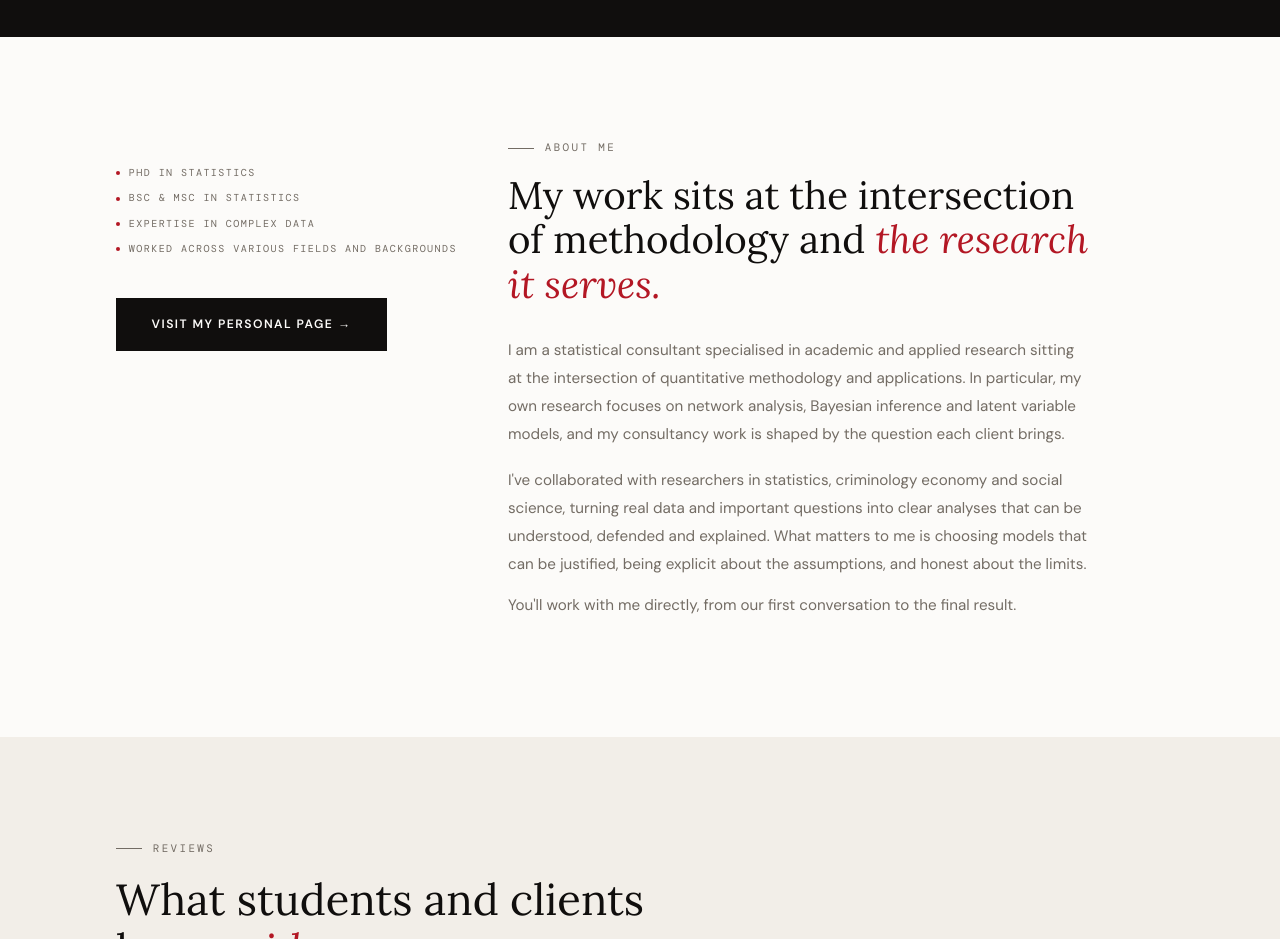
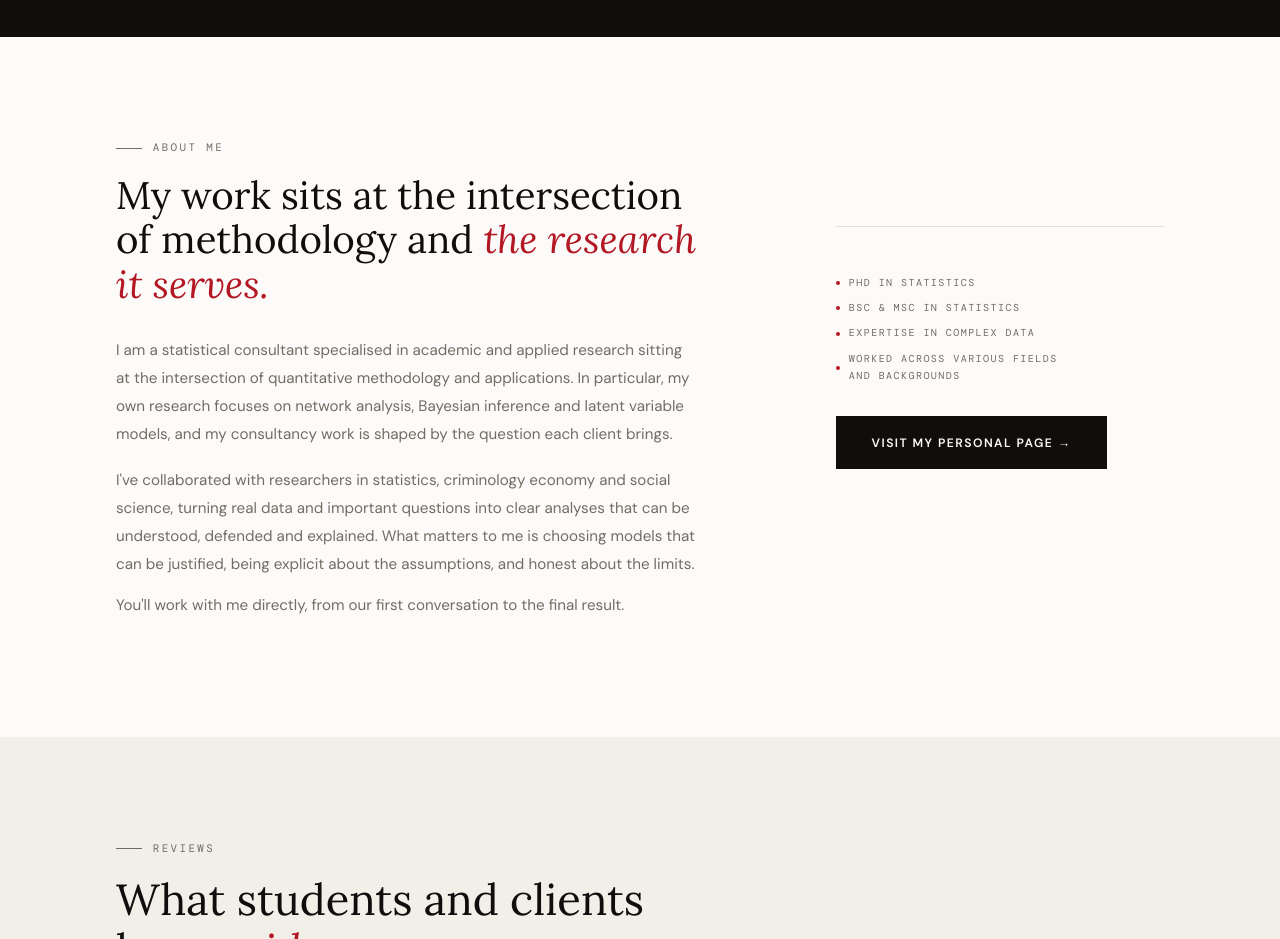
Before and after one commit to NoeCors/statistics-desk, a plain HTML site: page index.html in a window 1280 px wide. Shown: the part 3260-4199 px from the top of the page. Drawn offline with nearby package versions, Linux system fonts and the light colour scheme; a web font is replaced by a local one.

Commit message:
Update index.html

```diff
--- a/index.html
+++ b/index.html
@@ -99,6 +99,14 @@ nav{position:sticky;top:0;z-index:300;display:flex;align-items:center;justify-co
 .about{display:grid;grid-template-columns:minmax(0,1fr) minmax(0,2fr);grid-template-rows:auto auto 1fr;grid-template-areas:"photo text" "creds text" "btn text";column-gap:clamp(2.5rem,5vw,5.5rem);align-items:start}
 .a-text{grid-area:text}.a-photo{grid-area:photo}.a-creds{grid-area:creds}.a-btn{grid-area:btn;margin-top:2rem}
 [id]{scroll-margin-top:72px}
+/* About me without photo */
+.about:not(:has(.a-photo)){grid-template-columns:minmax(0,2fr) minmax(0,1fr);grid-template-rows:auto auto 1fr;grid-template-areas:"text creds" "text btn" "text .";align-items:start}
+.about:not(:has(.a-photo)) .a-creds{margin-top:5.4rem;padding-top:1.4rem;border-top:1px solid var(--rule)}
+.about:not(:has(.a-photo)) .a-creds .creds{width:auto!important;height:auto!important}
+@media (max-width:820px){
+  .about:not(:has(.a-photo)){grid-template-columns:1fr;grid-template-areas:"text" "creds" "btn"}
+  .about:not(:has(.a-photo)) .a-creds{margin-top:0}
+}
 .portrait{position:relative;aspect-ratio:3/4;background:var(--cream);border:1px solid var(--rule);max-width:320px}
 .portrait img{width:100%;height:100%;object-fit:cover}
 .portrait::after{content:"";position:absolute;inset:7px;border:1.5px solid var(--accent);pointer-events:none}
```
